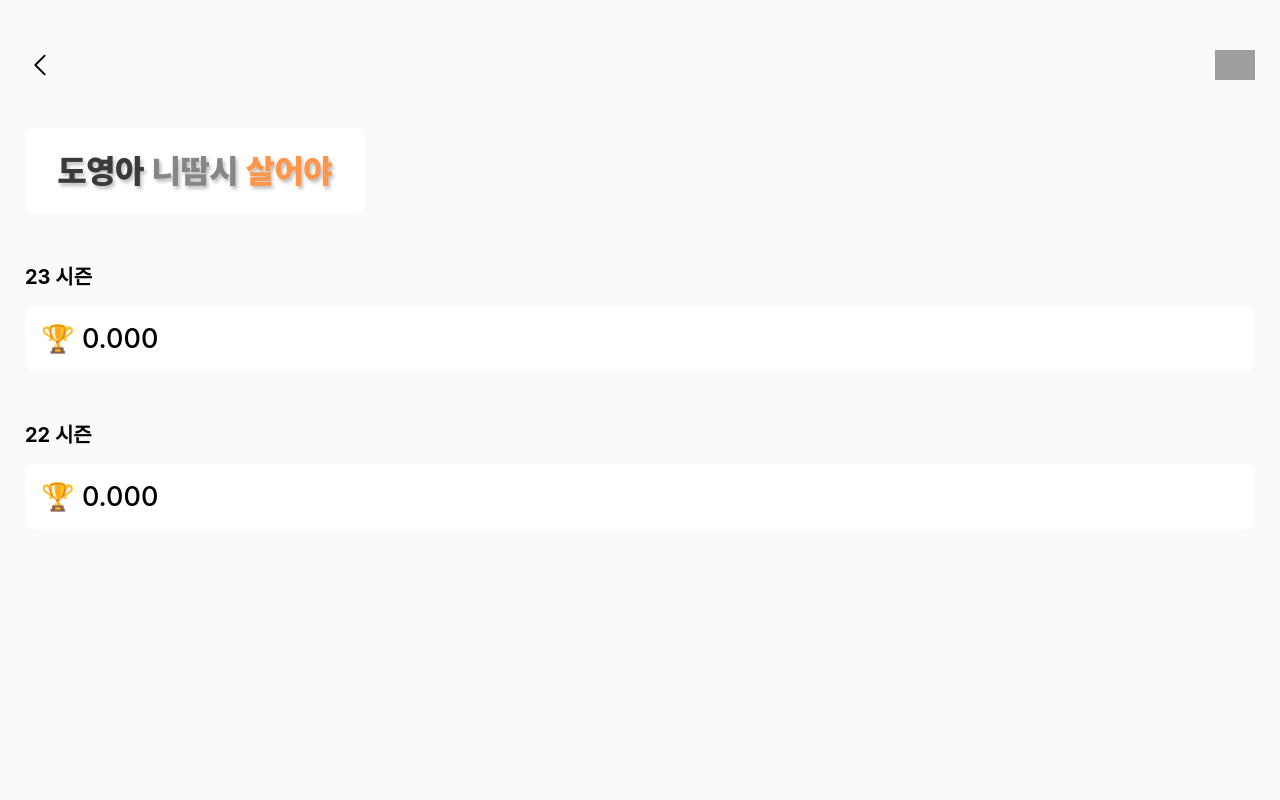
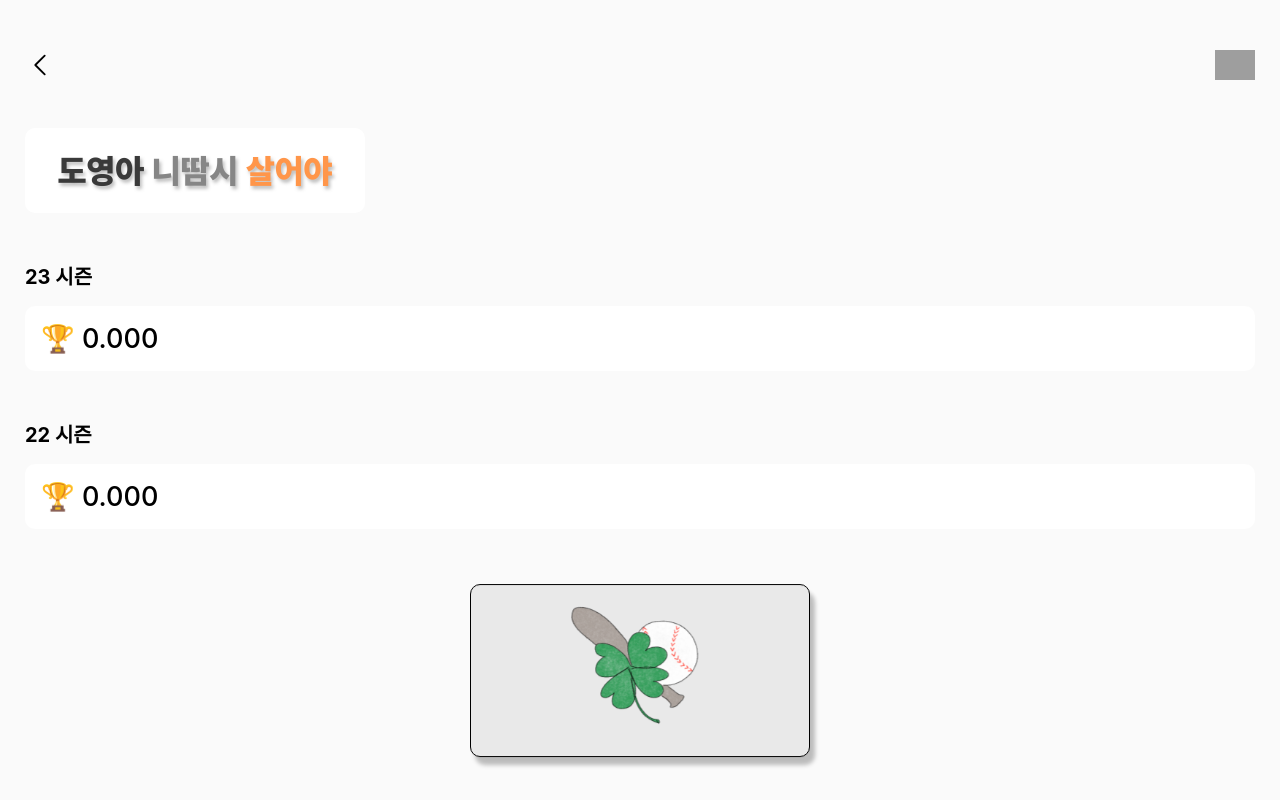
Before and after one commit to innerstella/happybaseball-diary, a React (Create React App) app: page /mypage in a window 1280 px wide. Built offline with nearby package versions, Linux system fonts and the light colour scheme; grey boxes are pictures that could not be loaded.

Commit message:
✨ 야구 복권 추가

```diff
--- a/src/pages/lottery/components/Lottery.tsx
+++ b/src/pages/lottery/components/Lottery.tsx
@@ -76,7 +76,7 @@ const Lottery = () => {
           <SwiperSlide className="box-1">
             <img
               className="lottery-img"
-              src="/assets/lottery.png"
+              src="/assets/png/lottery.png"
               alt="행운복권"
             />
           </SwiperSlide>
@@ -88,7 +88,7 @@ const Lottery = () => {
       </motion.div>
       <div className="margin30"></div>
 
-      <div className="info-container">
+      {/* <div className="info-container">
         <span className="material-symbols-outlined info-text">info</span>
         <span className="info-text">&nbsp;이미지는 캡쳐해서 보관해주세요!</span>
       </div>
@@ -101,7 +101,7 @@ const Lottery = () => {
         <div className="btn" onClick={onClickShare}>
           트위터로 공유하기
         </div>
-      </ButtonContainer>
+      </ButtonContainer> */}
 
       <div className="margin120"></div>
     </LotteryContainer>
--- a/src/pages/mypage/index.tsx
+++ b/src/pages/mypage/index.tsx
@@ -5,6 +5,7 @@ import { useEffect, useState } from "react";
 import Banner from "../../components/Banner";
 import { collection, getDocs } from "firebase/firestore";
 import { dbService } from "../../firebase";
+import Lottery from "../lottery/components/Lottery";
 
 const MyPage = () => {
   // 유저 정보
@@ -87,6 +88,8 @@ const MyPage = () => {
           <OddBox ratio={odds22} />
         )}
       </Odds>
+      <div className="gap"></div>
+      <Lottery />
       {/* <Odds>
         <p className="title">팀별</p>
         <OddBox ratio="0.555" />
```
Also changed, not shown: 12 other files (tests, documents, lock files or other folders).
